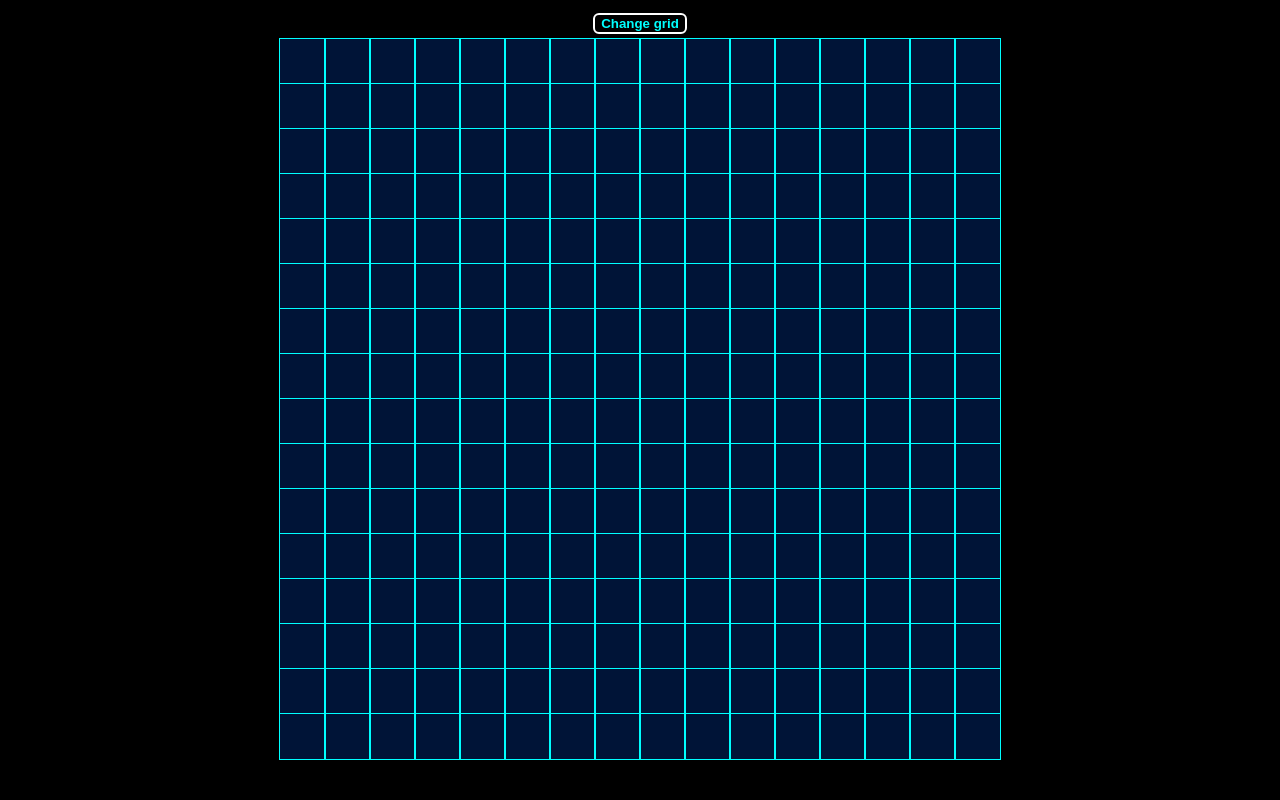
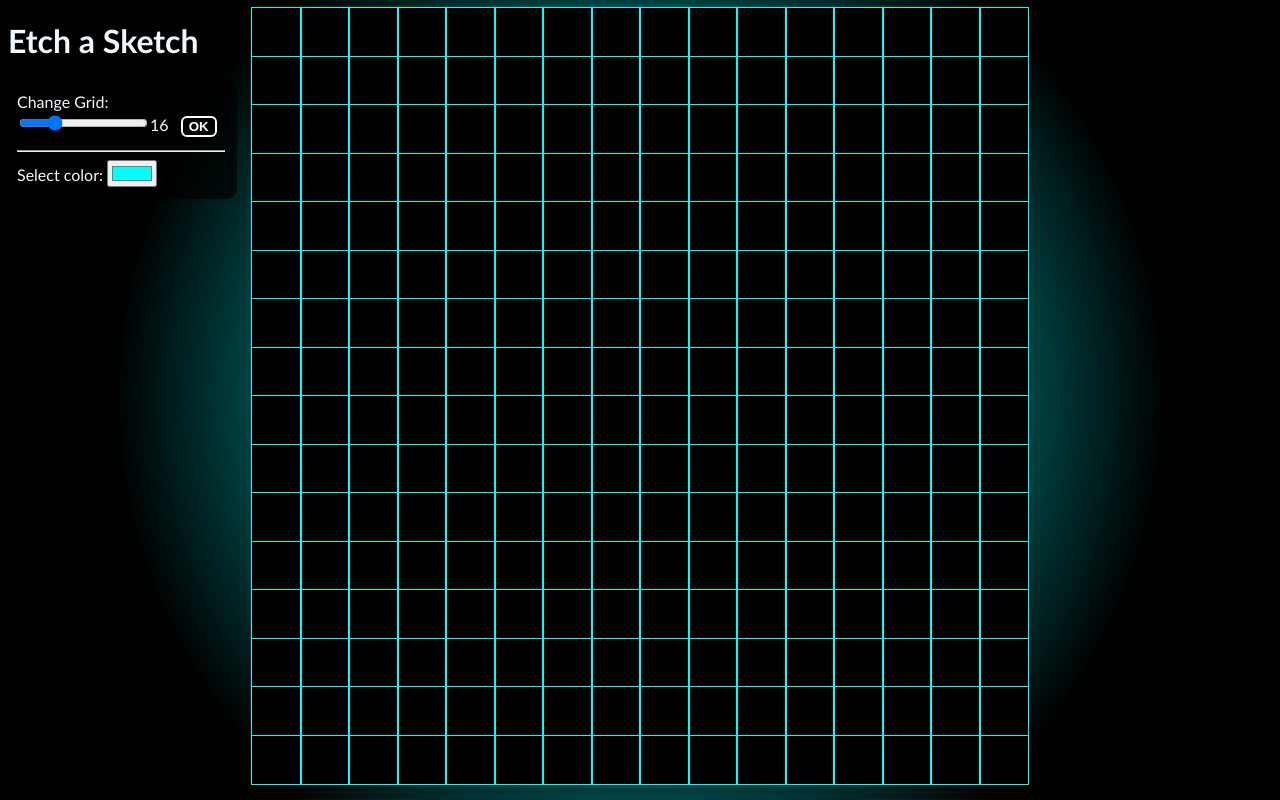
Before and after one commit to Darknhyt/ToP-Etch-a-Sketch, a plain HTML site: page index.html in a window 1280 px wide. Drawn offline with Linux system fonts and the light colour scheme.

Commit message:
Adding range input and color selector

```diff
--- a/index.html
+++ b/index.html
@@ -8,8 +8,23 @@
     <script src="script.js" defer></script>
 </head>
 <body>
-    <button id="resize">Change grid</button>
-    <div id="container">
+    <h1>Etch a Sketch</h1>
+    <div id="opt">
+        <div>Change Grid:</div>
+        <input id="grid" type="range" min="5" max="50" value="16"><span>16</span>
+        <button id="resize">OK</button>
+        <hr>
+        <span>Select color:</span>
+        <input type="color" id="color-pick" value="#00FFFF">
+        <!--<hr>
+        <div>Color mode:</div>
+        <form>
+            <input type="radio" id="mode-normal" value="n" name="mode" checked><label>Normal<br></label>
+            <input type="radio" id="mode-degrade" value="d" name="mode"><label>Degrade<br></label>
+            <input type="radio" id="mode-rainbow" value="r" name="mode"><label>Rainbow<br></label>
+        </form>-->
+    </div>
+    <div id="container"  draggable="false">
     </div>
 </body>
 </html>
--- a/script.js
+++ b/script.js
@@ -1,15 +1,33 @@
 const con = document.getElementById("container");
-const btn = document.getElementById("resize")
+const btn = document.getElementById("resize");
+const grid = document.getElementById("grid");
+const colorPick = document.getElementById("color-pick");
+const root = document.querySelector(":root");
+
+let color = colorPick.value;
+let d = grid.value;
+
 btn.addEventListener("click",()=>{
-    let d = prompt("Squares on sides:");
-    if (1 < d && d < 80){
+    if (1 < d && d <= 50){
         con.innerHTML ="";
         init(d);
     }
 })
+
+grid.addEventListener("input", ()=>{
+    d = grid.value;
+    grid.nextElementSibling.textContent = d;
+});
+
+colorPick.addEventListener("input",()=>{
+    color = colorPick.value;
+    root.style.setProperty("--color", color);
+});
+
 init(16);
 function init(dim){
-    let sizeBox = 90 / dim;
+    document.querySelector(":root").style.setProperty("--color", color);
+    let sizeBox = 97 / dim;
     for (let i = 0; i < dim; i++) {
         const row = document.createElement("div");
         row.setAttribute("class","row");
@@ -18,7 +36,10 @@ function init(dim){
            box.setAttribute("class","box");
            box.style.width = sizeBox+"vh";
            box.style.height = sizeBox+"vh";
-           box.addEventListener("mouseover", () => box.style.backgroundColor = "rgb(0,0,250)")
+           box.addEventListener("mouseover", ()=>{
+                box.style.backgroundColor = color;
+                box.style.outlineColor = color;
+        });
            row.appendChild(box);
         }
         con.appendChild(row);
--- a/style.css
+++ b/style.css
@@ -1,6 +1,10 @@
+:root {
+    --color: #00FFFF;
+}
 body {
-    background-color: black;
+    background-image: radial-gradient(circle, var(--color),black 70%);
     color: aliceblue;
+    font-family: 'Trebuchet MS', 'Lucida Sans Unicode', 'Lucida Grande', 'Lucida Sans', Arial, sans-serif;
     box-sizing: border-box;
     display: flex;
     flex-direction: column;
@@ -10,41 +14,52 @@ body {
 #container {
     display: flex;
     flex-direction: column;
-    justify-content: space-between;
+    justify-content: center;
     align-items: center;
-
+    align-content: center;
+    cursor: crosshair;
 }
 
 .row {
-    background-color: rgb(0, 20, 55);
+    background-color:black;
     flex: 1;
     display: flex;
 }
 .box {
-    outline: 1px solid cyan;
-    cursor: crosshair;
+    outline: 1px solid var(--color);
     transition: transform 0.2s, background-color 0.6s;
 }
 .box:hover{
     transform: scale(1.02);
-    outline: 3px solid white;
+    outline: 3px groove;
 }
 
 button{
     align-self: center;
-    margin: 5px 10px;
+    margin: 5px 8px;
     border: 2px solid white;
     background-color: black;
-    color: cyan;
+    color: white;
     font-weight: bold;
     border-radius: 6px;
     cursor: pointer;
     transition: transform 0.5s, border 0.4s;
 }
+
 button:hover{
-    transform: scale(1.1);
-    border: 2px solid cyan;
+    transform: scale(1.04);
 }
 
-* {
+h1{
+    position: absolute;
+    top: 0;
 }
+
+#opt{
+    position: absolute;
+    background-color: rgb(0, 0, 0, 0.7);
+    padding: 12px;
+    border-radius: 10px;
+    left: 5px;
+    top: 80px;
+}
```
